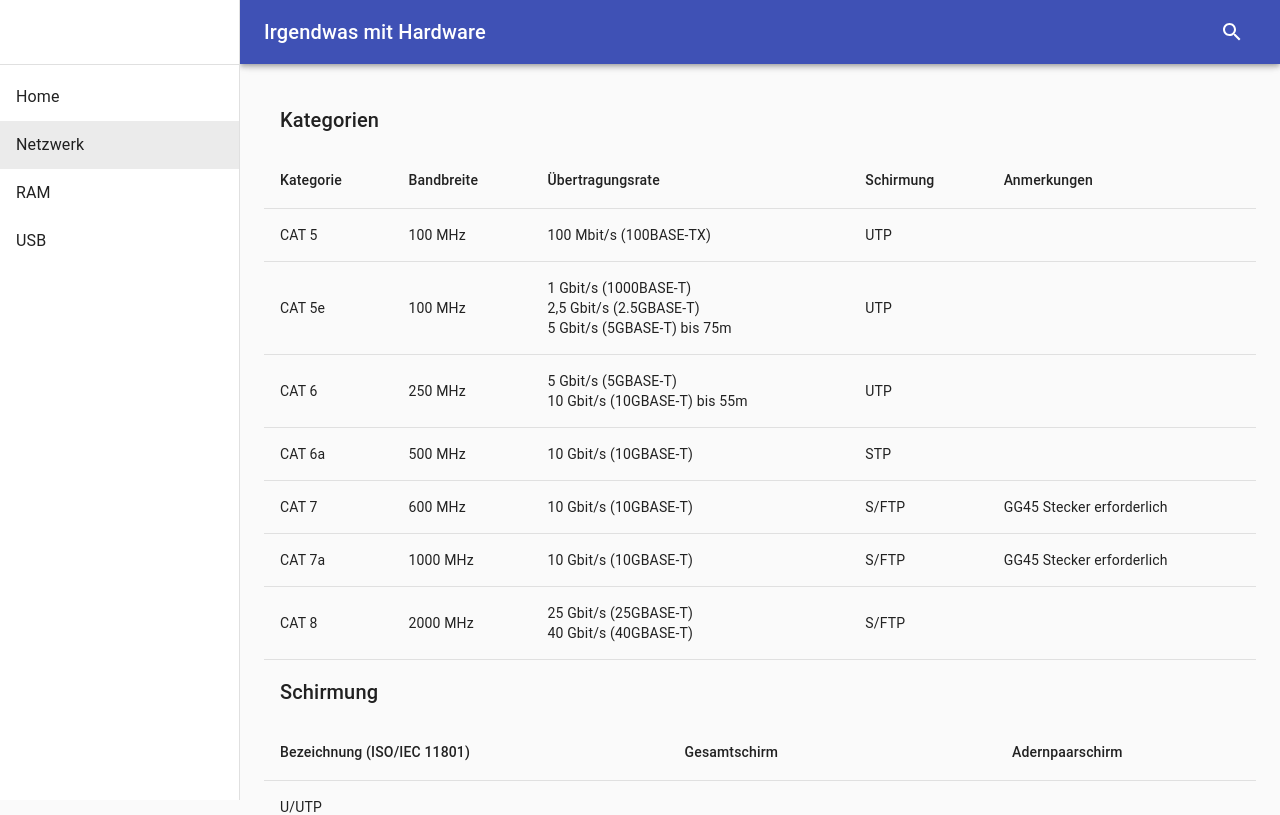
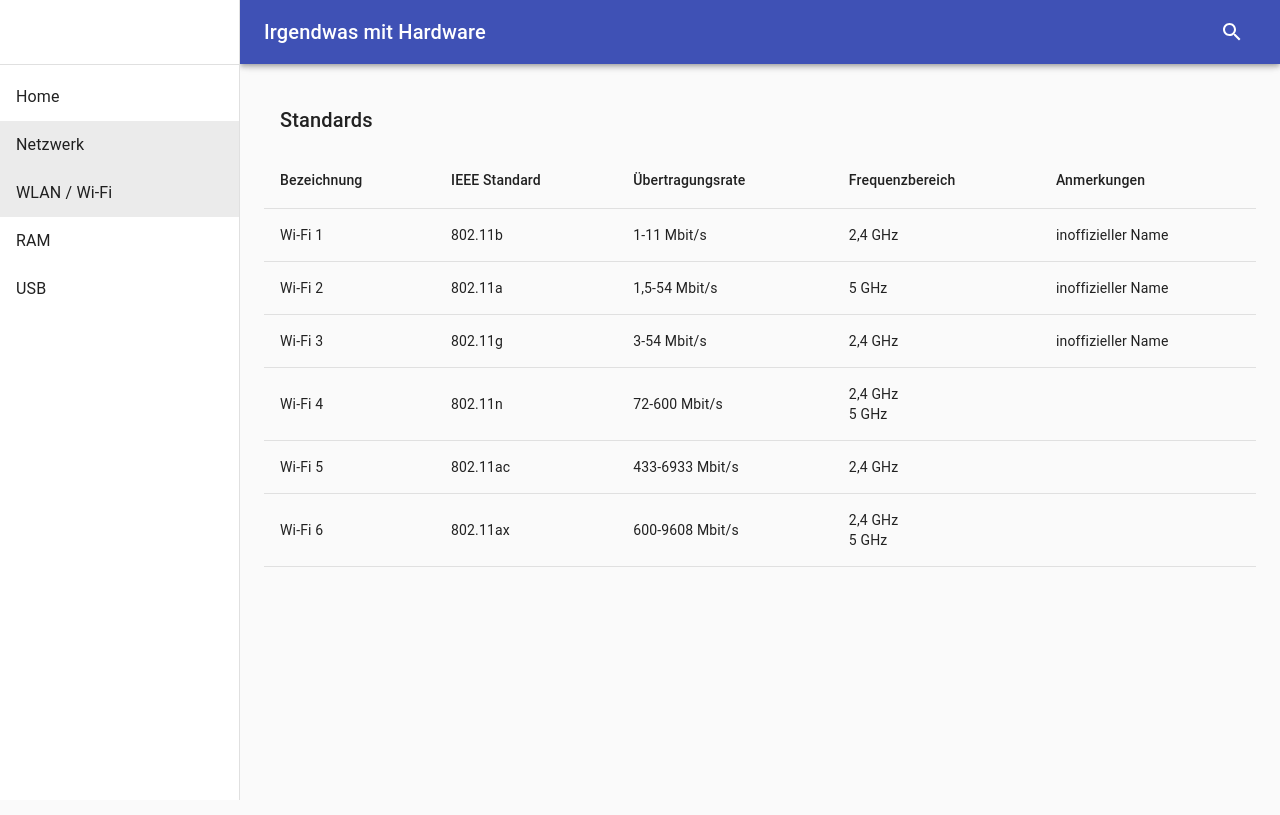
Before and after one commit to benneq/irgendwas-mit-hardware, a React (Create React App) app: page /network/wifi in a window 1280 px wide. Shown: the top 815 px of the page. Built offline with nearby package versions, Linux system fonts and the light colour scheme.

Commit message:
Wi-Fi Standards

```diff
--- a/src/App.tsx
+++ b/src/App.tsx
@@ -5,16 +5,18 @@ import MemoryLatencyCalculator from './memory/MemoryLatencyCalculator';
 import Home from './home/Home';
 import NetworkCable from './network/NetworkCable';
 import USB from './usb/USB';
+import NetworkWiFiStandards from './network/wifi/NetworkWiFiStandards';
 
 const App: React.FunctionComponent = () => {
   return (
     <Layout>
       <Switch>
-        <Redirect exact={true} from="/" to="/home" />
+        <Redirect exact from="/" to="/home" />
         <Route path="/home" component={Home} />
         <Route path="/usb" component={USB} />
         <Route path="/memory" component={MemoryLatencyCalculator} />
-        <Route path="/network" component={NetworkCable} />
+        <Route exact path="/network" component={NetworkCable} />
+        <Route exact path="/network/wifi" component={NetworkWiFiStandards} />
       </Switch>
     </Layout>
   );
--- a/src/layout/Navigation.tsx
+++ b/src/layout/Navigation.tsx
@@ -25,6 +25,10 @@ const Navigation: React.FunctionComponent = () => {
                 to="/network"
             />
             <NavigationItem
+                text="WLAN / Wi-Fi"
+                to="/network/wifi"
+            />
+            <NavigationItem
                 text="RAM"
                 to="/memory"
             />
--- /dev/null
+++ b/src/network/wifi/NetworkWiFiStandards.tsx
@@ -0,0 +1,29 @@
+import React from 'react';
+import SimpleTable from '../../util/SimpleTable';
+
+const wifiStandards = [
+    { name: 'Wi-Fi 1', ieeeStandard: '802.11b', transferRate: '1-11 Mbit/s', frequencies: ['2,4 GHz'], notes: 'inoffizieller Name' },
+    { name: 'Wi-Fi 2', ieeeStandard: '802.11a', transferRate: '1,5-54 Mbit/s', frequencies: ['5 GHz'], notes: 'inoffizieller Name' },
+    { name: 'Wi-Fi 3', ieeeStandard: '802.11g', transferRate: '3-54 Mbit/s', frequencies: ['2,4 GHz'], notes: 'inoffizieller Name' },
+    { name: 'Wi-Fi 4', ieeeStandard: '802.11n', transferRate: '72-600 Mbit/s', frequencies: ['2,4 GHz', '5 GHz'], notes: '' },
+    { name: 'Wi-Fi 5', ieeeStandard: '802.11ac', transferRate: '433-6933 Mbit/s', frequencies: ['2,4 GHz'], notes: '' },
+    { name: 'Wi-Fi 6', ieeeStandard: '802.11ax', transferRate: '600-9608 Mbit/s', frequencies: ['2,4 GHz', '5 GHz'], notes: '' },
+];
+
+const NetworkWiFiStandards: React.FunctionComponent = () => {
+    return (
+        <SimpleTable
+            caption="Standards"
+            columns={[
+                { id: 'name', header: 'Bezeichnung', render: (row) => row.name },
+                { id: 'ieeeStandard', header: 'IEEE Standard', render: (row) => row.ieeeStandard },
+                { id: 'transferRate', header: 'Übertragungsrate', render: (row) => row.transferRate },
+                { id: 'frequencies', header: 'Frequenzbereich', render: (row) => row.frequencies.map((frequency, i) => <div key={i}>{frequency}</div>) },
+                { id: 'notes', header: 'Anmerkungen', render: (row) => row.notes },
+            ]}
+            value={wifiStandards}
+        />
+    );
+};
+
+export default NetworkWiFiStandards;
```
